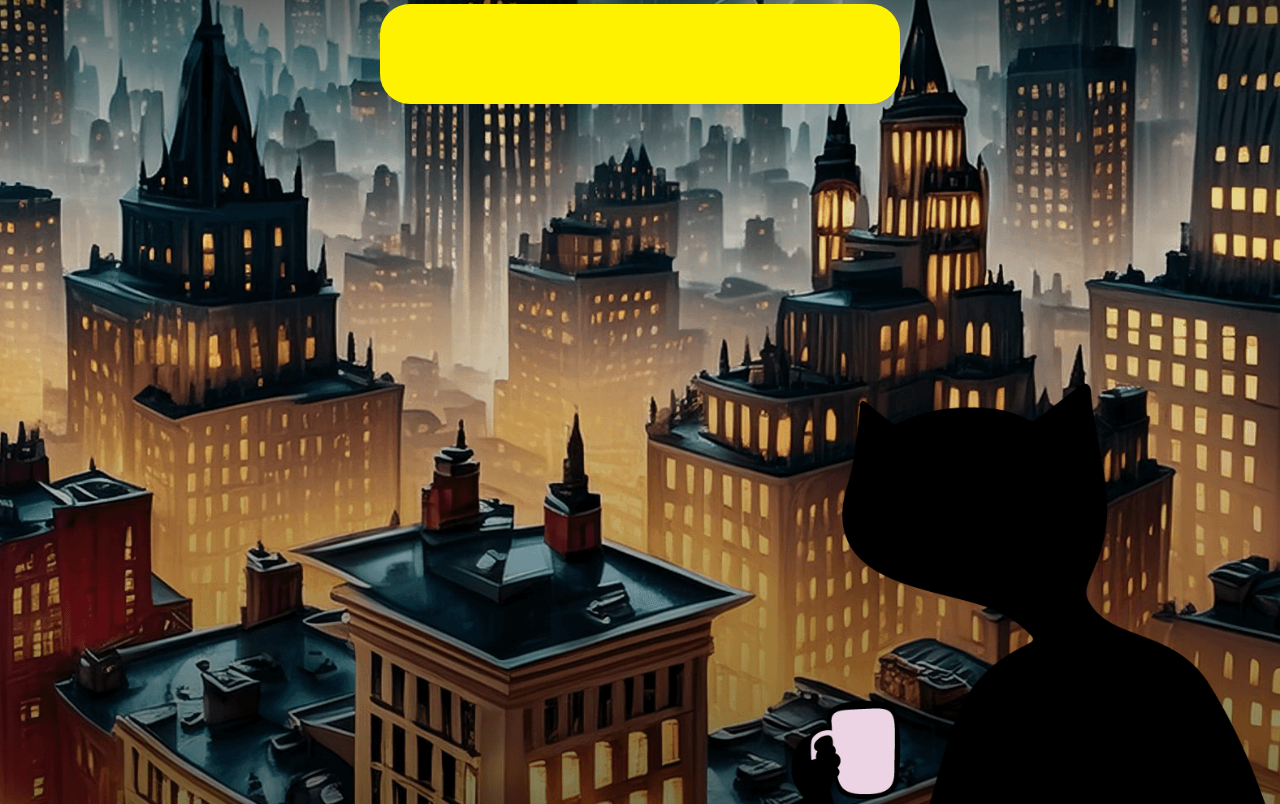
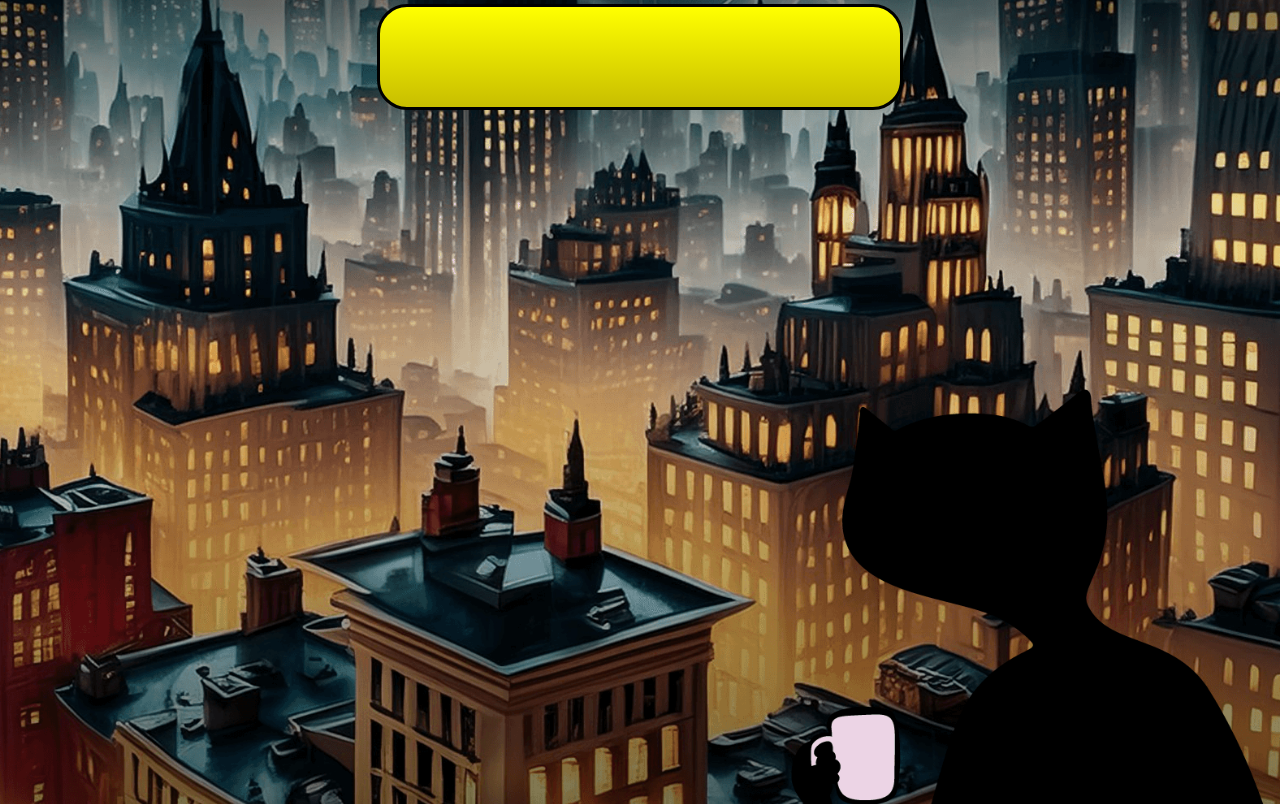
Before and after one commit to betmun420/betmun420.github.io, a plain HTML site: page index.html in a window 1280 px wide. Shown: the part 1184-1988 px from the top of the page. Drawn offline with nearby package versions, Linux system fonts and the light colour scheme; a script that the page names is missing.

Commit message:
Update style.css

```diff
--- a/css/style.css
+++ b/css/style.css
@@ -144,7 +144,7 @@ color: #FFFFFF;
     border-radius: 30px;
     margin: 20px 13%;
     background: rgb(255,242,0);
-    background: linear-gradient(0deg, rgba(255, 235, 59, 1) 0%, rgba(255, 255, 0, 1) 100%)
+    background: linear-gradient(0deg, rgba(200, 190, 0, 1) 0%, rgba(255, 255, 0, 1) 100%);
     border: 3px solid #000000;
 }
 .or {
```
